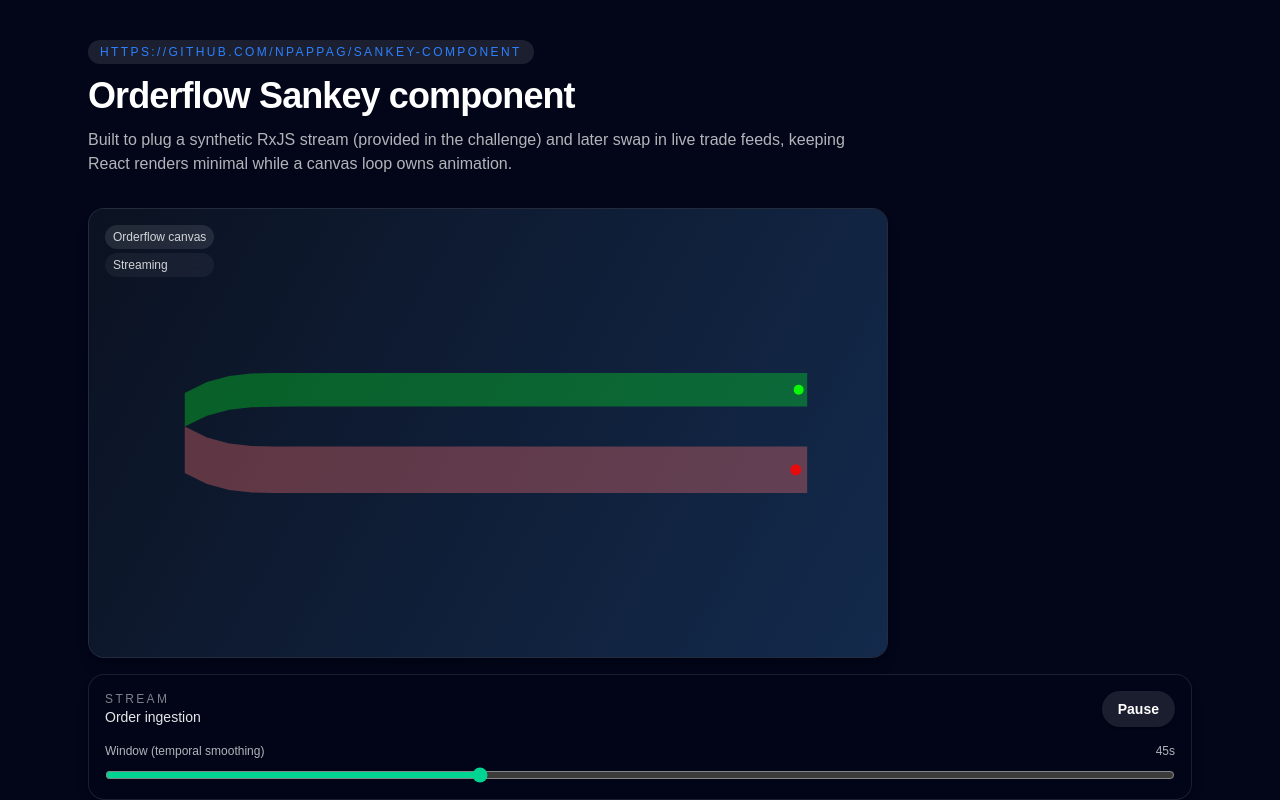
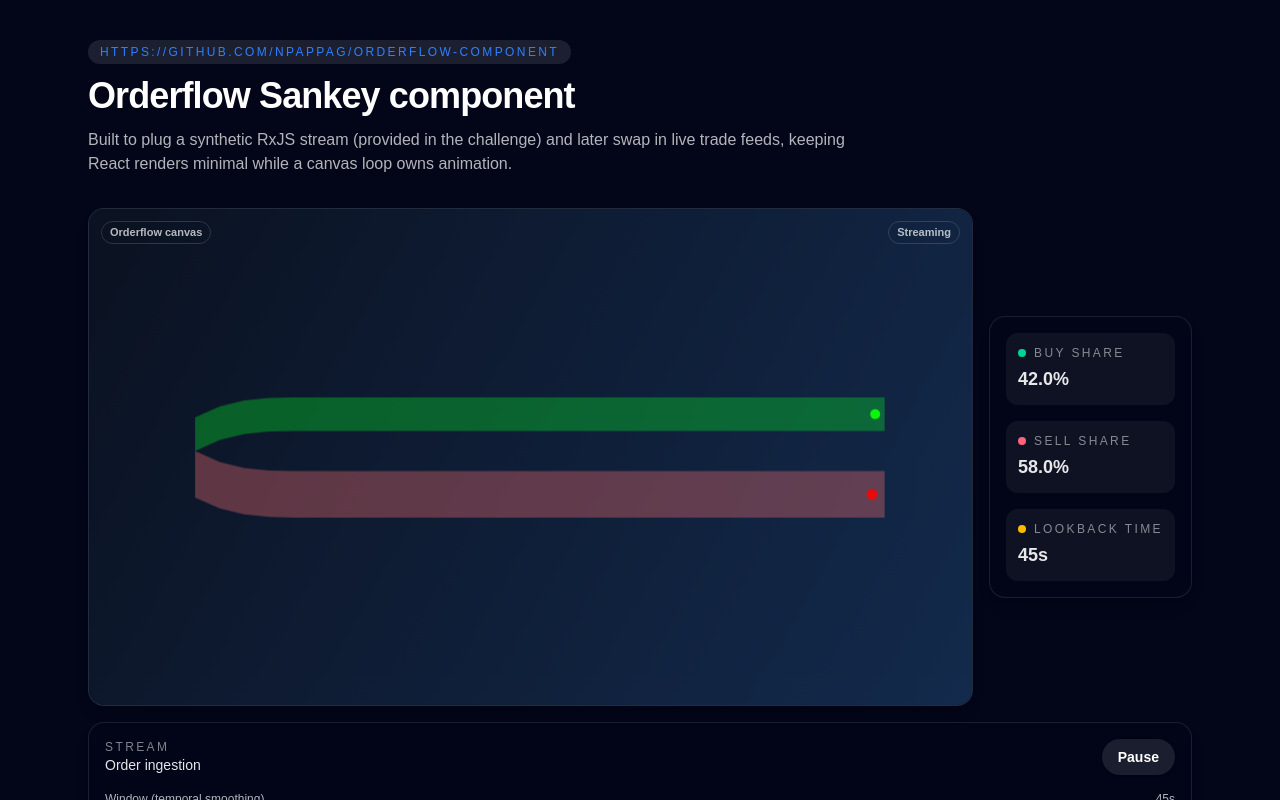
Before and after one commit to NpappaG/orderflow-component, a Next.js app: page / in a window 1280 px wide. Shown: the top 800 px of the page. Built offline with nearby package versions, Linux system fonts and the light colour scheme.

Commit message:
Rebuilt the rendering to a stacked-origin horizontal Sankey with constant-height buy/sell ribbons that separate quickly then run parallel. Separated stats component, made things look prettier on page.

```diff
--- a/app/page.tsx
+++ b/app/page.tsx
@@ -24,11 +24,11 @@ export default function Home() {
           <div className="flex flex-wrap items-center gap-3 text-xs uppercase tracking-[0.2em] text-white/60">
             <span className="rounded-full bg-white/10 px-3 py-1">
               <Link
-                href="https://github.com/NPappaG/sankey-component"
+                href="https://github.com/NPappaG/orderflow-component"
                 target="_blank"
                 className="text-blue-500 hover:text-blue-600"
               >
-                https://github.com/NPappaG/sankey-component
+                https://github.com/NPappaG/orderflow-component
               </Link>
             </span>
           </div>
@@ -42,14 +42,21 @@ export default function Home() {
           </p>
         </header>
 
-        <div className="grid gap-6 lg:grid-cols-[2fr,1fr]">
+        <div className="flex flex-col gap-6">
           <div className="flex flex-col gap-4">
-            <div className="aspect-[16/9] w-[800px]">
-              <OrderFlowCanvas
-                label="Orderflow canvas"
-                streaming={streaming}
+            <div className="flex flex-col items-center gap-4 md:flex-row md:items-center">
+              <div className="aspect-[16/9] w-full md:flex-1">
+                <OrderFlowCanvas
+                  label="Orderflow canvas"
+                  streaming={streaming}
+                  windowSeconds={windowSeconds}
+                  onStatsChange={(next) => setStats(next)}
+                />
+              </div>
+              <StatsPanel
+                buyShare={stats.buyShare}
+                sellShare={stats.sellShare}
                 windowSeconds={windowSeconds}
-                onStatsChange={(next) => setStats(next)}
               />
             </div>
             <div className="flex flex-col gap-4">
@@ -60,11 +67,6 @@ export default function Home() {
                 onWindowChange={setWindowSeconds}
               />
             </div>
-            <StatsPanel
-              buyShare={stats.buyShare}
-              sellShare={stats.sellShare}
-              windowSeconds={windowSeconds}
-            />
             <div className="rounded-2xl border border-white/10 bg-white/5 p-4 text-sm text-white/80">
               <p className="text-xs uppercase tracking-[0.2em] text-white/50">
                 Design intent
--- a/components/orderflow/OrderFlowCanvas.tsx
+++ b/components/orderflow/OrderFlowCanvas.tsx
@@ -319,11 +319,11 @@ export function OrderFlowCanvas({
   return (
     <div className="relative h-full w-full overflow-hidden rounded-2xl border border-white/10 bg-slate-900/80 shadow-lg">
       <canvas ref={canvasRef} className="h-full w-full" />
-      <div className="pointer-events-none absolute left-4 top-4 flex flex-col gap-1 text-xs font-medium text-white/80">
-        <span className="rounded-full bg-white/10 px-2 py-1 backdrop-blur">
+      <div className="pointer-events-none absolute inset-x-3 top-3 flex items-center justify-between text-[11px] font-semibold text-white/70">
+        <span className="rounded-full border border-white/15 px-2 py-[2px] backdrop-blur-sm">
           {label}
         </span>
-        <span className="rounded-full bg-white/5 px-2 py-1 backdrop-blur">
+        <span className="rounded-full border border-white/15 px-2 py-[2px] backdrop-blur-sm">
           {streaming ? "Streaming" : "Paused"}
         </span>
       </div>
--- a/components/orderflow/StatsPanel.tsx
+++ b/components/orderflow/StatsPanel.tsx
@@ -14,10 +14,22 @@ export function StatsPanel({
   windowSeconds,
 }: StatsPanelProps) {
   return (
-    <div className="grid grid-cols-2 gap-4 rounded-2xl border border-white/10 bg-slate-950/80 p-4 text-sm shadow-lg md:grid-cols-3">
-      <StatTile label="Buy share" value={formatPct(buyShare)} accent="bg-emerald-400" />
-      <StatTile label="Sell share" value={formatPct(sellShare)} accent="bg-rose-400" />
-      <StatTile label="Window" value={`${windowSeconds}s`} accent="bg-amber-400" />
+    <div className="flex flex-col gap-4 rounded-2xl border border-white/10 bg-slate-950/80 p-4 text-sm shadow-lg">
+      <StatTile
+        label="Buy share"
+        value={formatPct(buyShare)}
+        accent="bg-emerald-400"
+      />
+      <StatTile
+        label="Sell share"
+        value={formatPct(sellShare)}
+        accent="bg-rose-400"
+      />
+      <StatTile
+        label="Lookback Time"
+        value={`${windowSeconds}s`}
+        accent="bg-amber-400"
+      />
     </div>
   );
 }
```
